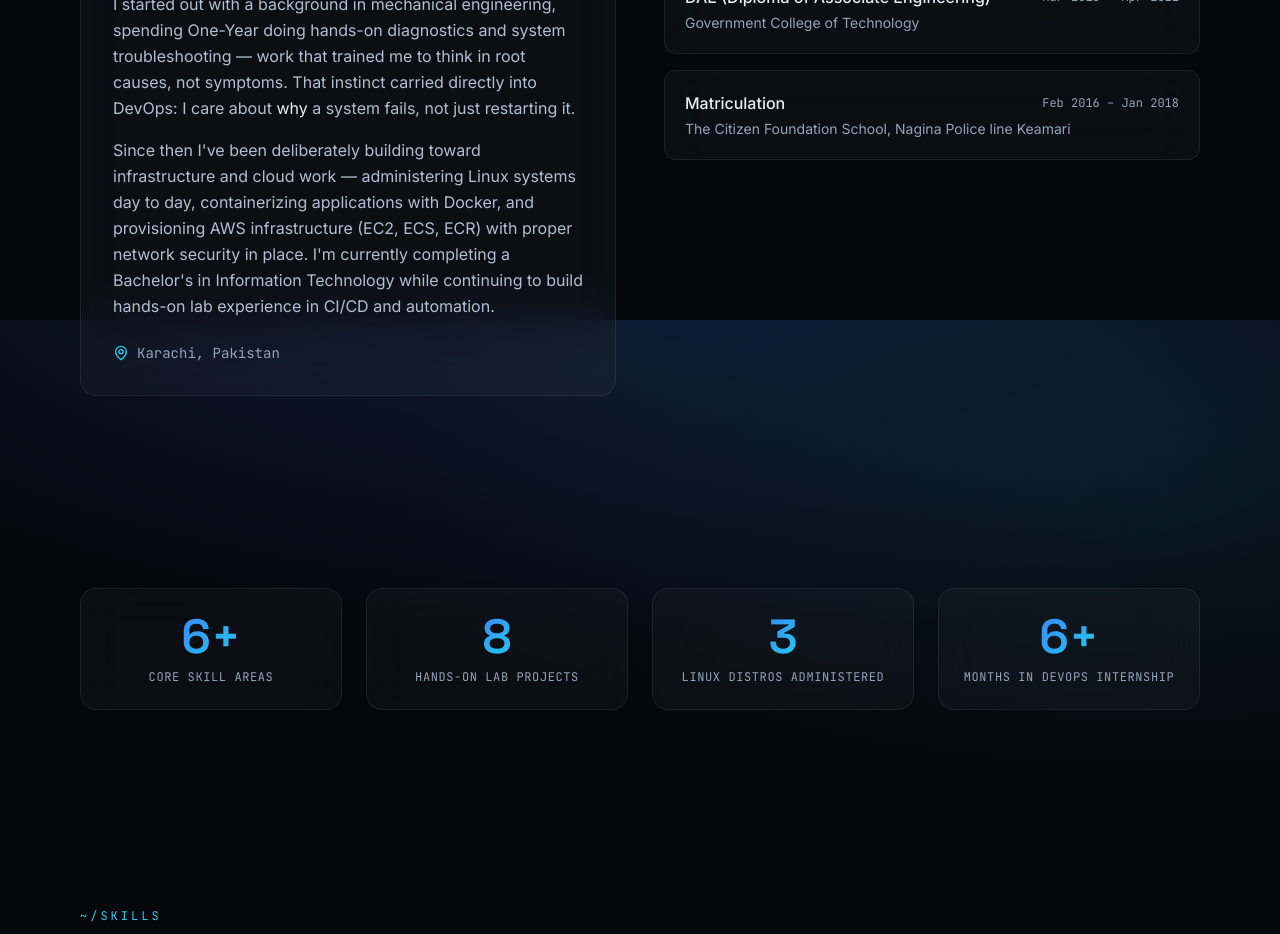
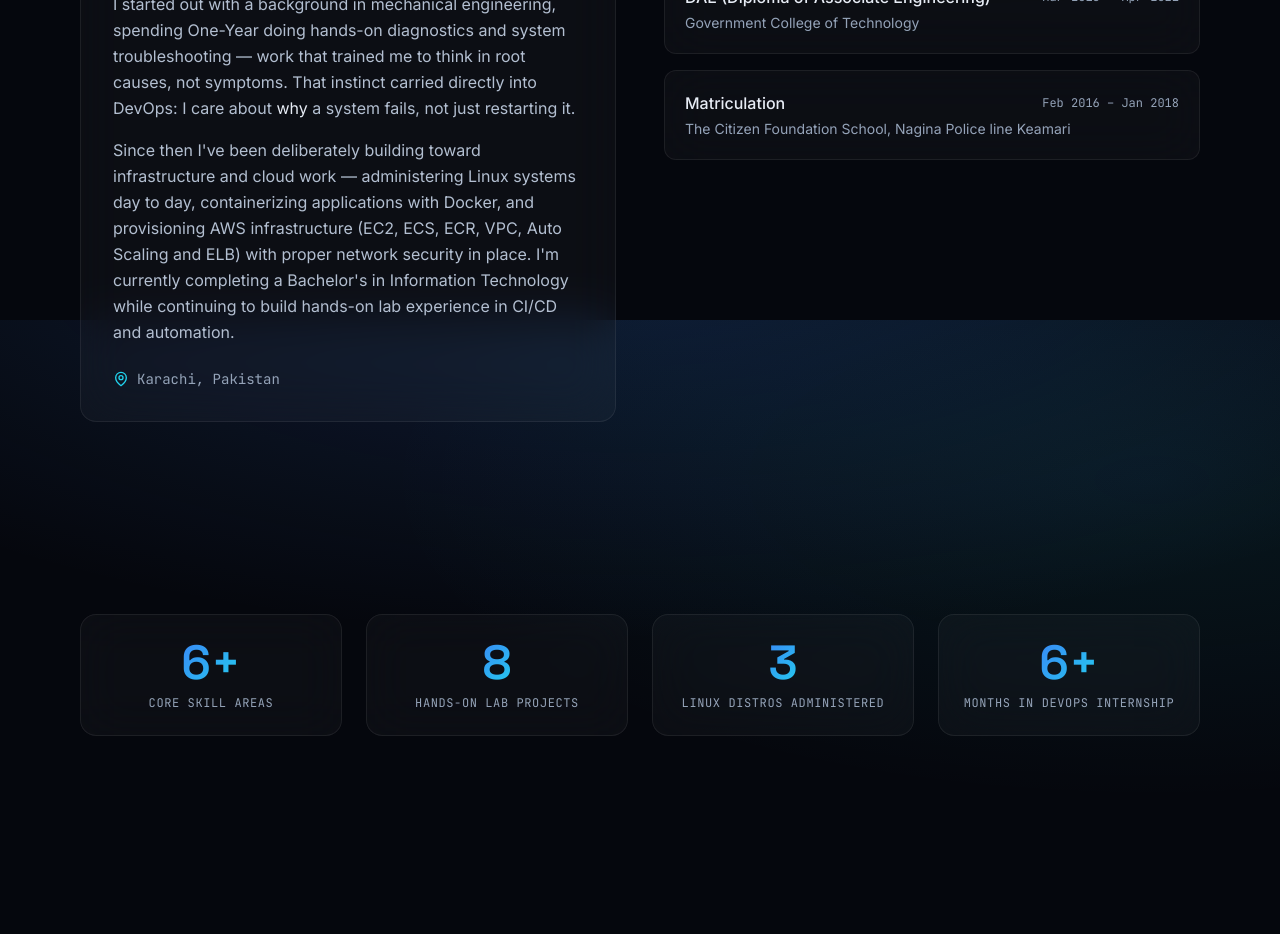
Before and after one commit to waqasqasid/portfolio, a React (Vite) app: page / in a window 1280 px wide. Shown: the part 1280-2214 px from the top of the page. Built offline with nearby package versions, Linux system fonts and the light colour scheme.

Commit message:
addess skills in description

```diff
--- a/src/sections/About.jsx
+++ b/src/sections/About.jsx
@@ -39,7 +39,7 @@ export default function About() {
             <p className="mt-4 leading-relaxed text-mist-300">
               Since then I've been deliberately building toward infrastructure and cloud work —
               administering Linux systems day to day, containerizing applications with Docker,
-              and provisioning AWS infrastructure (EC2, ECS, ECR) with proper network security in
+              and provisioning AWS infrastructure (EC2, ECS, ECR, VPC, Auto Scaling and ELB) with proper network security in
               place. I'm currently completing a Bachelor's in Information Technology while
               continuing to build hands-on lab experience in CI/CD and automation.
             </p>
```
